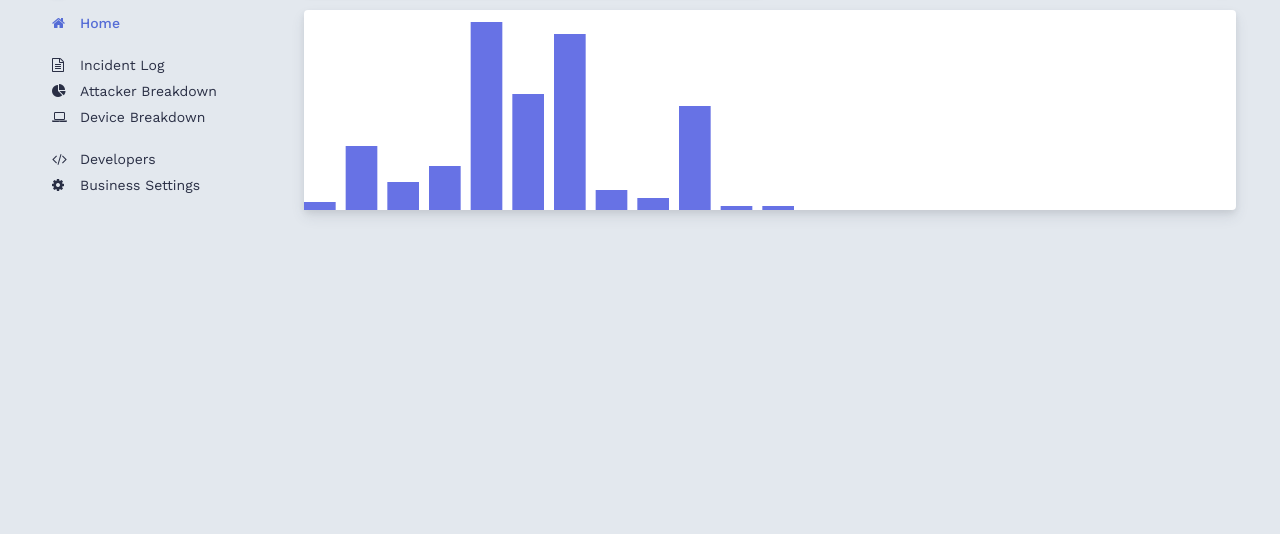
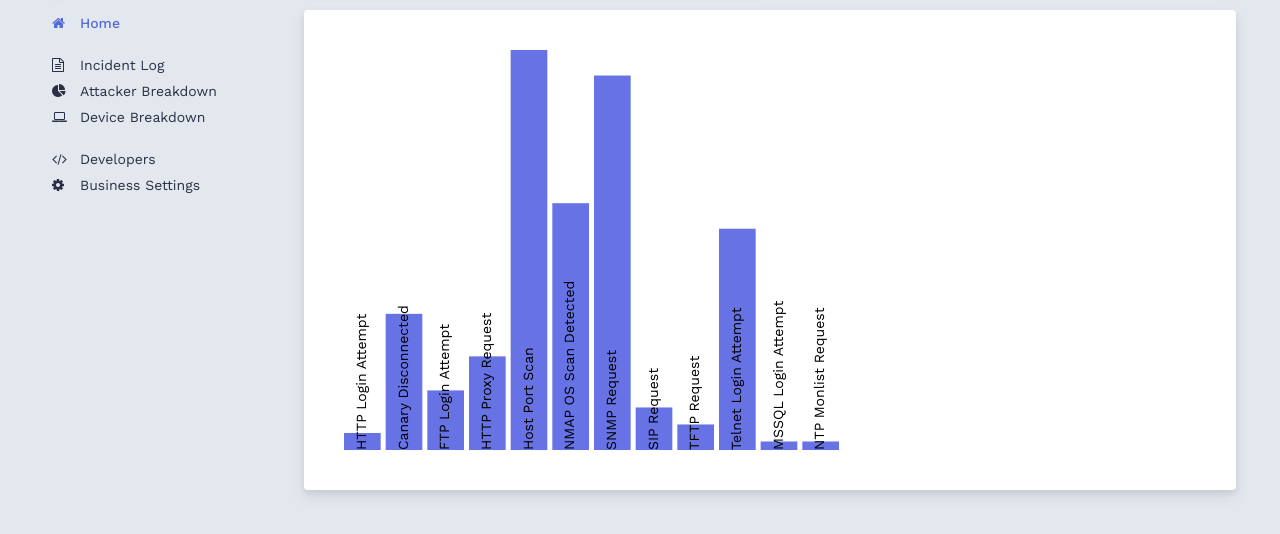
Before and after one commit to ycparak/canary-viz, a plain HTML site: page index.html in a window 1280 px wide. Shown: the part 50-584 px from the top of the page. Drawn offline with nearby package versions, Linux system fonts and the light colour scheme; a web font is replaced by a local one.

Commit message:
Added text to the bar chart

```diff
--- a/css/components/viz1.less
+++ b/css/components/viz1.less
@@ -1 +1,4 @@
 // main: ../styles.less, compress: false, sourceMap: false
+svg {
+  margin: 40px;
+}
--- a/js/app.js
+++ b/js/app.js
@@ -118,32 +118,40 @@ function typesOfAttacksData(alerts) {
 ** VISUALISATIONS
 **
 */
-// Function to do visualisation 1
+// Function to display the histogram showing the number of attacks by each description
 function displayDescriptionViz(data) {
   let width = 500;
-  let height = 200;
+  let height = 400;
   let numBars = data.length;
-  let barPadding = 10;
+  let barPadding = 5;
   let barWidth = width / numBars - barPadding;
+  let maxQuantity = d3.max(data, d => { return d.quantity });
+  let yScale = d3.scaleLinear().domain([0, maxQuantity]).range([height, 0]);
 
-  d3.select("svg")
-      .attr("width", width)
-      .attr("height", height)
-    .selectAll("rect")
-    .data(data)
-    .enter()
+  let bars = d3.select("svg")
+                  .attr("width", width)
+                  .attr("height", height)
+                .selectAll(".bar")
+                .data(data)
+                .enter()
+                .append("g")
+                  .classed("bar", true)
+
+  bars
     .append("rect")
+      .attr("y", d => yScale(d.quantity))
+      .attr("x", (d, i) => (barWidth + barPadding) * i)
       .attr("width", barWidth)
-      .attr("height", d => {
-        return d.quantity / 47 * height;
-      })
-      .attr("y", d => {
-        return height - d.quantity / 50 * height;
-      })
-      .attr("x", (d, i) => {
-        return (barWidth + barPadding) * i;
-      })
-    .attr("fill", "#6772E5")
+      .attr("height", d => height - yScale(d.quantity))
+      .attr("fill", "#6772E5")
+
+  bars
+    .append("text")
+      .text(d => d.description)
+      .attr("transform", "rotate(-90)")
+      .attr("y", (d, i) => ((barWidth + barPadding) * i) + (barWidth / 2))
+      .attr("x", - height)
+      .style("alignment-baseline", "middle");
 }
 
 // Function to display the incident log
@@ -188,17 +196,3 @@ function retrieveUniqueAttackers(alerts) {
   return arrUniqueAttackers;
 }
 */
-
-/*
-// The number of times an alert was triggered because of a Canary Disconnect
-function calcDisconnects(alerts) {
-  let total = 0;
-  alerts.forEach(alert => {
-    let desc = alert.description;
-    if (desc === "Canary Disconnected") {
-      total = total + 1;
-    }
-  });
-  return total;
-}
-*/
```
Also changed, not shown: css/styles.css.
